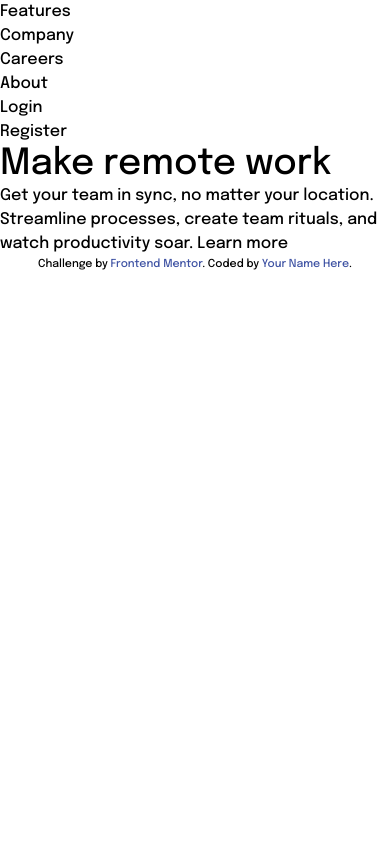
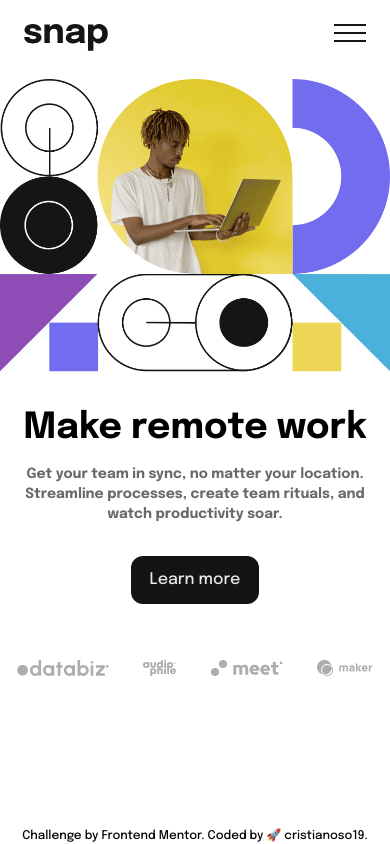
Before and after one commit to cristianoso19/fm.dropDownNavigation, a website: page index.html in a window 390 px wide. Drawn offline with Linux system fonts and the light colour scheme.

Commit message:
Make mobile layout of challenge

```diff
--- a/index.html
+++ b/index.html
@@ -14,14 +14,18 @@
   <link href="https://fonts.googleapis.com/css2?family=Epilogue:wght@500;700&display=swap" rel="stylesheet">
 
   <!-- Feel free to remove these styles or customise in your own stylesheet 👍 -->
-  <style>
-    .attribution { font-size: 11px; text-align: center; }
-    .attribution a { color: hsl(228, 45%, 44%); }
-  </style>
 </head>
 <body>
-  <header class="">
-    <nav>
+  <header class="m-6">
+    <nav class="flex justify-between">
+      <div class="">
+        <img class="w-18" src="../images/logo.svg" alt="logo snap">
+      </div>
+      <div>
+        <img class="w-fit" src="../images/icon-menu.svg" alt="menu-image">
+      </div>
+      </div>
+      <div class="hidden">
         <ul>
           <li>Features</li>
           <li>Company</li>
@@ -32,20 +36,35 @@
           <li>Login</li>
           <li>Register</li>
         </ul>
+      </div>
     </nav>
   </header>
-  <main>
-    <h1 class="text-4xl">Make remote work</h1>
+  <main class="mt-7">
+    <figure class="md:hidden">
+      <img src="./images/image-hero-mobile.png" alt="">
+    </figure>
+    <figure class="hidden md:block">
+      <img src="./images/image-hero-desktop.png" alt="">
+    </figure>
+    <h1 class="mt-9 text-center text-4xl font-bold">Make remote work</h1>
+    <p class="text-sm text-center font-bold text-mediumGray mx-6 my-4">
+      Get your team in sync, no matter your location. Streamline processes,
+      create team rituals, and watch productivity soar.
+    </p>
+    <a href="" class="block mt-8 text-center p-3 rounded-xl bg-AlmostBlack text-almostWhite h-12 w-32 mx-auto">Learn more</a>
+    <div class="mt-14 flex justify-around">
+        <img class="h-4" src="../images/client-databiz.svg" alt="logo-client-dataviz.com">
+        <img class="h-4" src="../images/client-audiophile.svg" alt="logo-client-audiophile.com">
+        <img class="h-4" src="../images/client-meet.svg" alt="logo-client-meet.com">
+        <img class="h-4" src="../images/client-maker.svg" alt="logo-client-maker.com">
+    </div>
   </main>
 
-  Get your team in sync, no matter your location. Streamline processes,
-  create team rituals, and watch productivity soar.
-
-  Learn more
-
-  <div class="attribution">
+  <footer class="text-xs text-center">
+    <div class="fixed bottom-0 w-screen">
       Challenge by <a href="https://www.frontendmentor.io?ref=challenge" target="_blank">Frontend Mentor</a>.
-    Coded by <a href="#">Your Name Here</a>.
+      Coded by <a href="https://github.com/cristianoso19">🚀 cristianoso19</a>.
     </div>
+  </footer>
 </body>
 </html>
--- a/tailwind.config.js
+++ b/tailwind.config.js
@@ -6,6 +6,15 @@ module.exports = {
       fontFamily: {
         sans: ["Epilogue", "sans-serif"],
       },
+      backgroundImage: {
+        'hero-mobile': "url('../images/image-hero-mobile.png')",
+        'hero-dektop': "url('../images/image-hero-desktop.png')",
+      }
+    },
+    colors: {
+      'almostWhite': 'hsl(0, 0%, 91%)',
+      'mediumGray': 'hsl(0, 0%, 41%)',
+      'AlmostBlack': 'hsl(0, 0%, 8%)',
     },
   },
   plugins: [],
```
Also changed, not shown: dist/output.css. Lines whose indentation alone changed are shown as unchanged.
